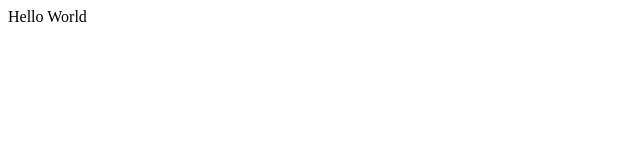
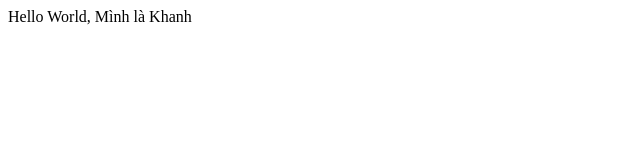
Before and after one commit to KhanhNguyen03/DemoGit, a plain HTML site: page index.html in a window 1280 px wide. Shown: the whole page, without its empty margins (0-640 px from the left). Drawn offline with Linux system fonts and the light colour scheme.

Commit message:
thay doi lan 2

```diff
--- a/index.html
+++ b/index.html
@@ -5,6 +5,6 @@
     <title>Title</title>
 </head>
 <body>
-Hello World
+Hello World, Mình là Khanh
 </body>
 </html>
```
Also changed, not shown: 1 other file.
